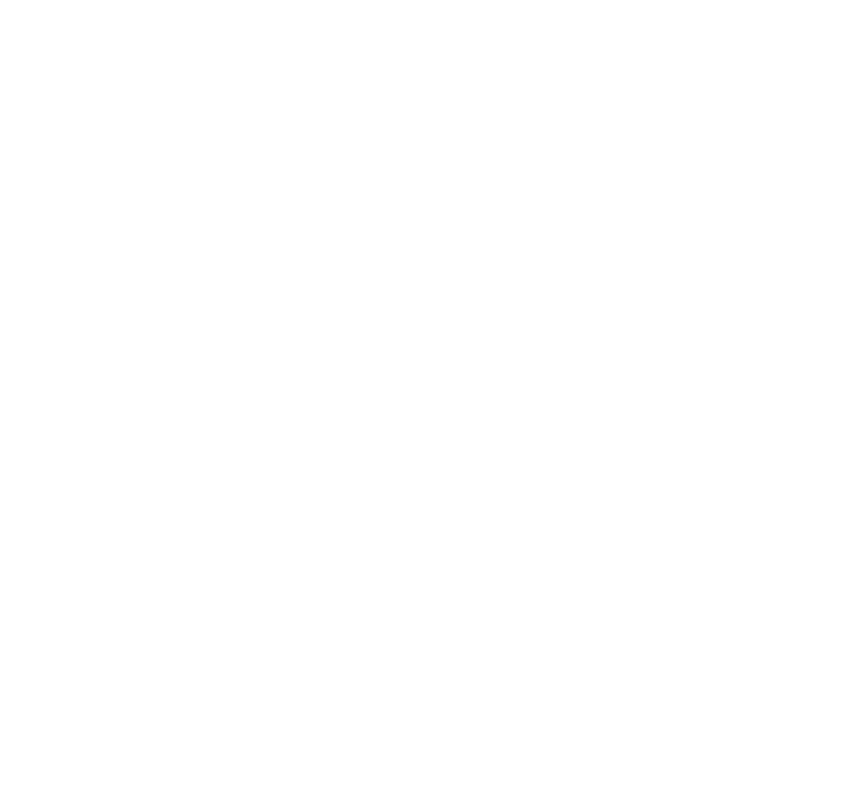
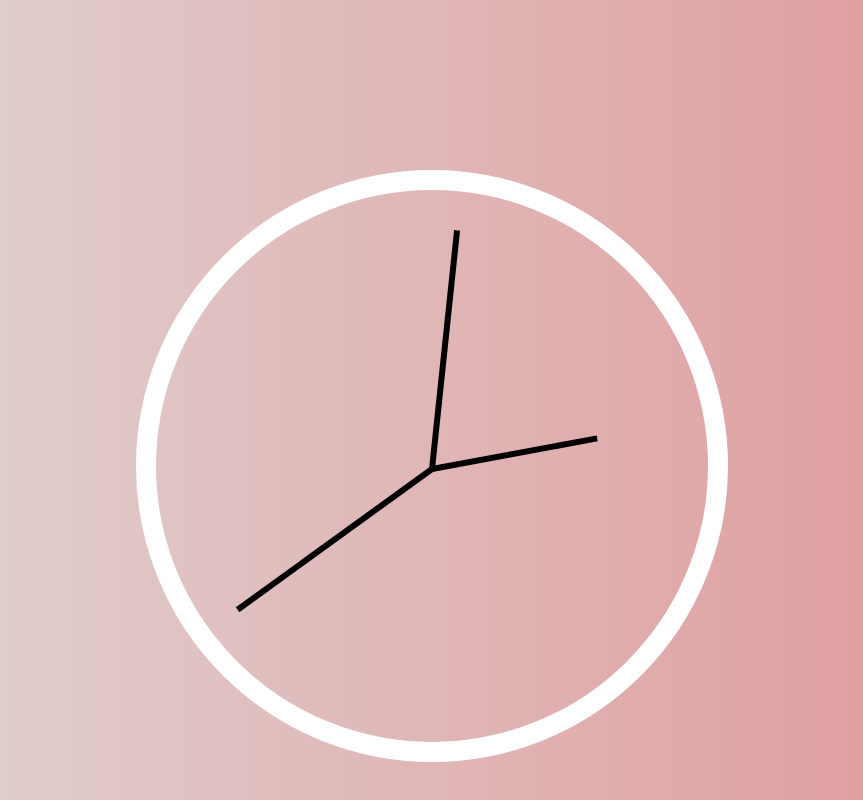
Before and after one commit to jefb31/6-Projets-JavaScript, a plain HTML site: page Projet 2 Horloge/index.html in a window 1280 px wide. Shown: the top 800 px of the page, without its empty margins (208-1071 px from the left). Drawn offline with Linux system fonts and the light colour scheme.

Commit message:
Update style.css

```diff
--- a/Projet 2 Horloge/style.css
+++ b/Projet 2 Horloge/style.css
@@ -1,47 +1,40 @@
-
 html {
-        background: url(p1.jpeg);
-        background-size:cover;
-        font-family:'helvetica neue';
-        text-align: center;
-        font-size: 10px;
+    background-image: linear-gradient(to right, rgb(224,214,214), rgb(224,150,150))
 }
 body {
     margin: 0;
-        font-size: 2rem;
-        display:flex;
-        flex:1;
-        min-height: 100vh;
-        align-items: center;
+    padding: 0;
+    height: 100vh;
+    overflow: hidden;
 }
-      .clock {
-        width: 30rem;
-        height: 30rem;
-        border:20px solid white;
-        border-radius:50%;
-        margin:50px auto;
+
+.horloge {
+    width: 480px;
+    height: 480px;
+    border: 20px solid white;
+    border-radius: 50%;
+    margin: 170px auto 0 auto;
     position: relative;
-        padding:2rem;
-        box-shadow:
-          0 0 0 4px rgba(0,0,0,0.1),
-          inset 0 0 0 3px #EFEFEF,
-          inset 0 0 10px black,
-          0 0 10px rgba(0,0,0,0.2);
+    padding: 36px;
 }
-      .clock-face {
+.face {
     position: relative;
     width: 100%;
     height: 100%;
-        transform: translateY(-3px);
 }
-      .hand {
-        width:50%;
-        height:6px;
-        background:black;
+
+.aiguille {
+    width: 50%;
+    height: 6px;
+    background: #000;
     position: absolute;
-        top:50%;
+    top: 50%;
     transform-origin: 100%;
     transform: rotate(90deg);
-        transition: all 0.05s;
-        transition-timing-function: cubic-bezier(0.1, 2.7, 0.58, 1);
+    transition: all 0.05s ease;
 }
+
+.heure {
+    width: 35%!important;
+    right: 50%;
+}
```
Lines whose indentation alone changed are shown as unchanged.
